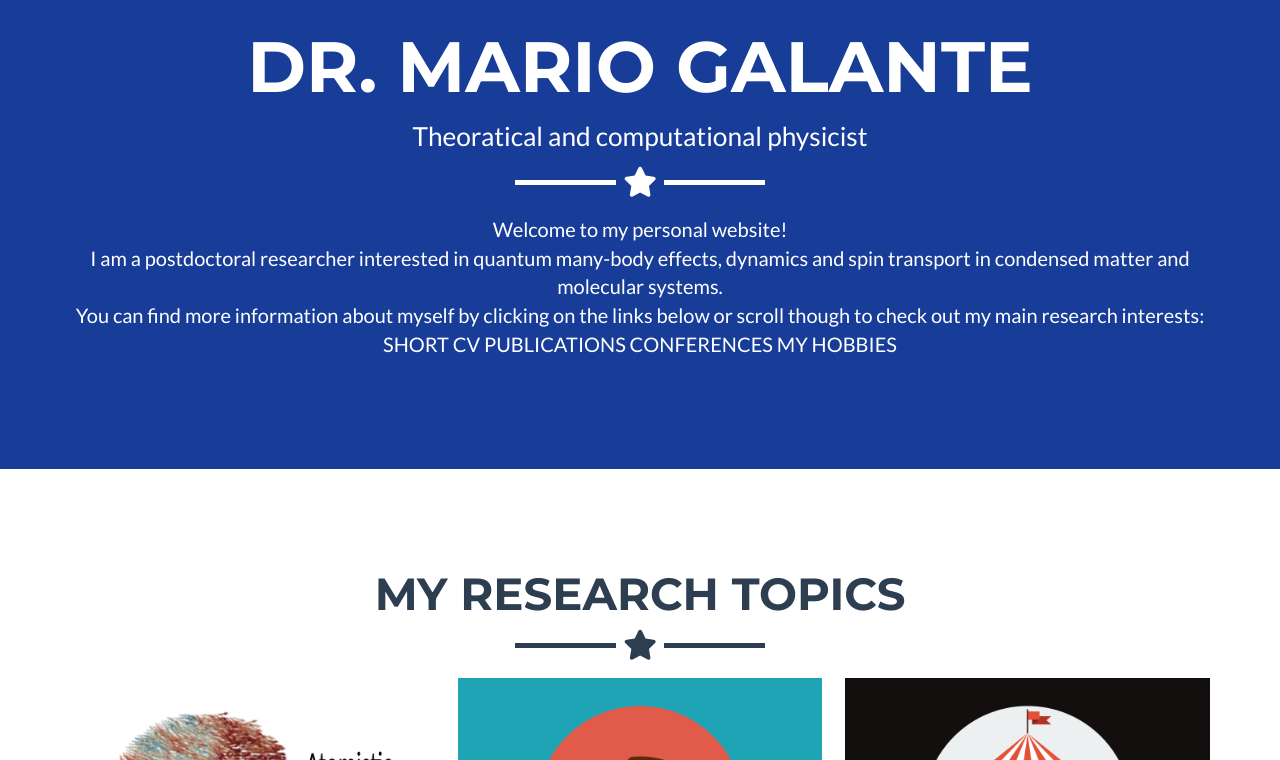
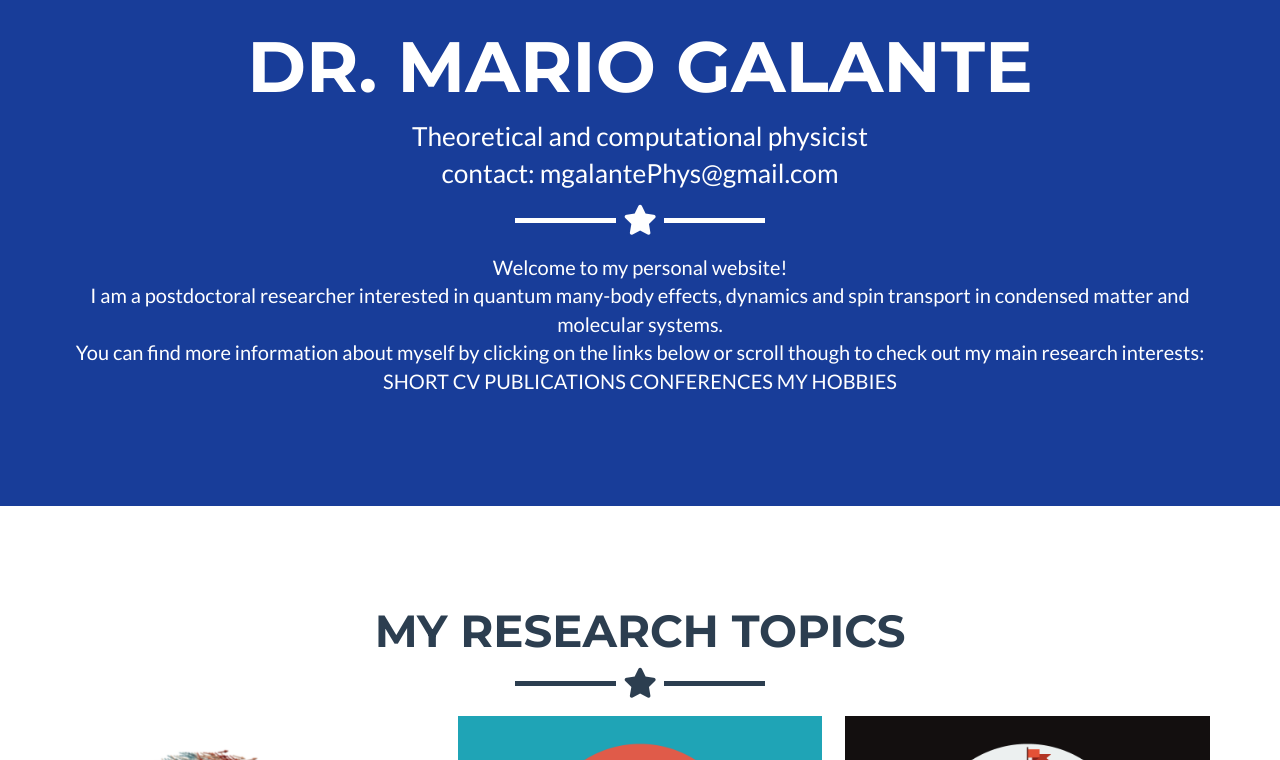
Before and after one commit to galante-mario/galante-mario.github.io, a Jekyll site: the page built from _posts/2014-07-18-project-1.markdown, in a window 1280 px wide and 900 px high, scrolled down 304 px, cut to the strip 140-900 px from the top of the window. Built offline with Jekyll 4.4.1, drawn with Linux system fonts in a browser that asks for light colours.

Commit message:
Update _config.yml

```diff
--- a/_config.yml
+++ b/_config.yml
@@ -1,10 +1,10 @@
 # Site settings
 title: Dr. Mario Galante
-email: mglantephys@gmail.com
+email: mgalantephys@gmail.com
 url: https://mgalantephys.github.io/
 description: "Personal website of Dr. Mario Galante"
 keywords: "research, physics, spin transport, quantum many-body, van der Waals"
-skills: "Theoratical and computational physicist"
+skills: "Theoretical and computational physicist<br>contact: mgalantePhys@gmail.com"
 #"Welcome to my personal website! I am a researcher in theoretical and computational physics. My interests are in quantum many-body effects, dynamics and spin transport in condensed matter and molecular systems. "
 meta_author: Dr. Mario Galante
 
```
